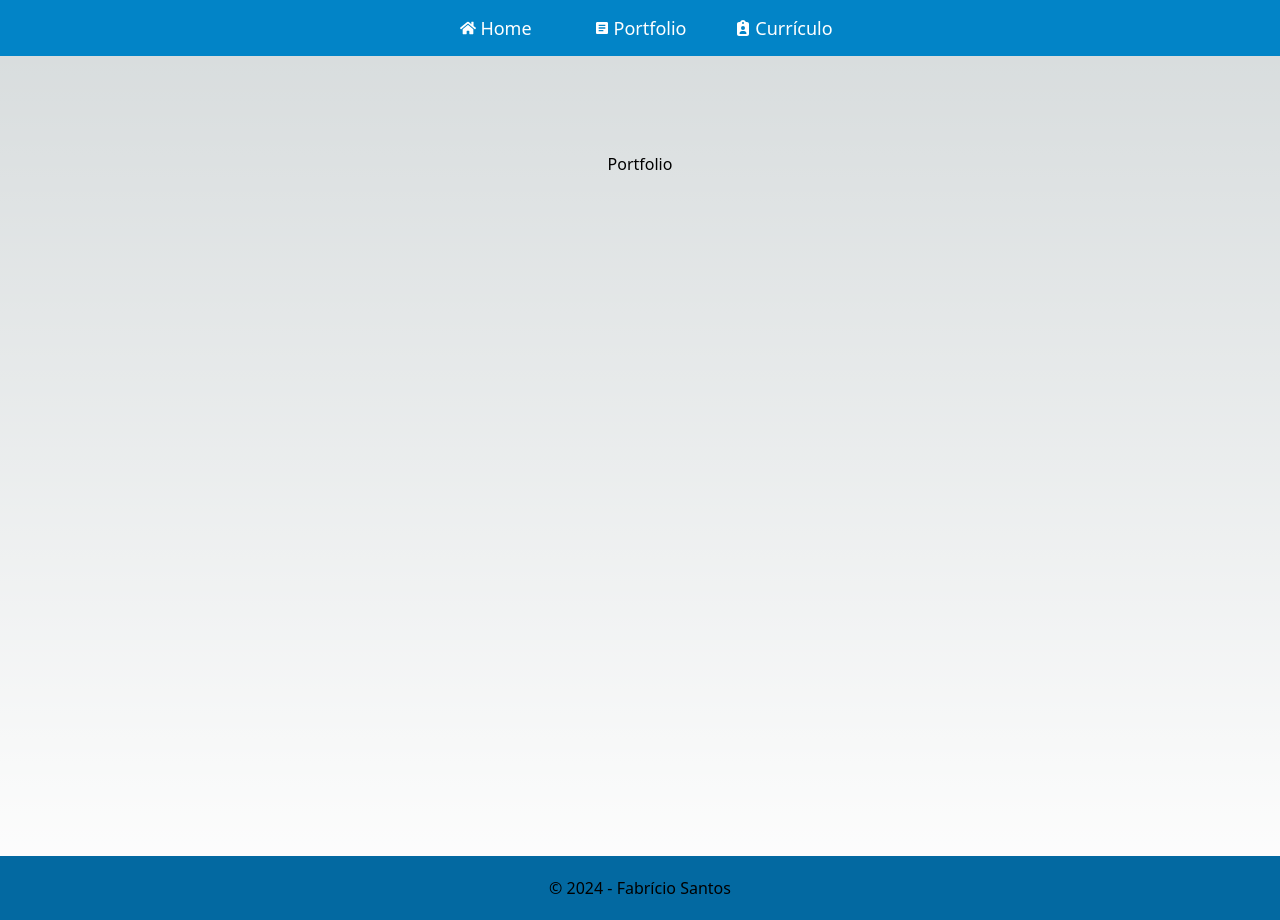
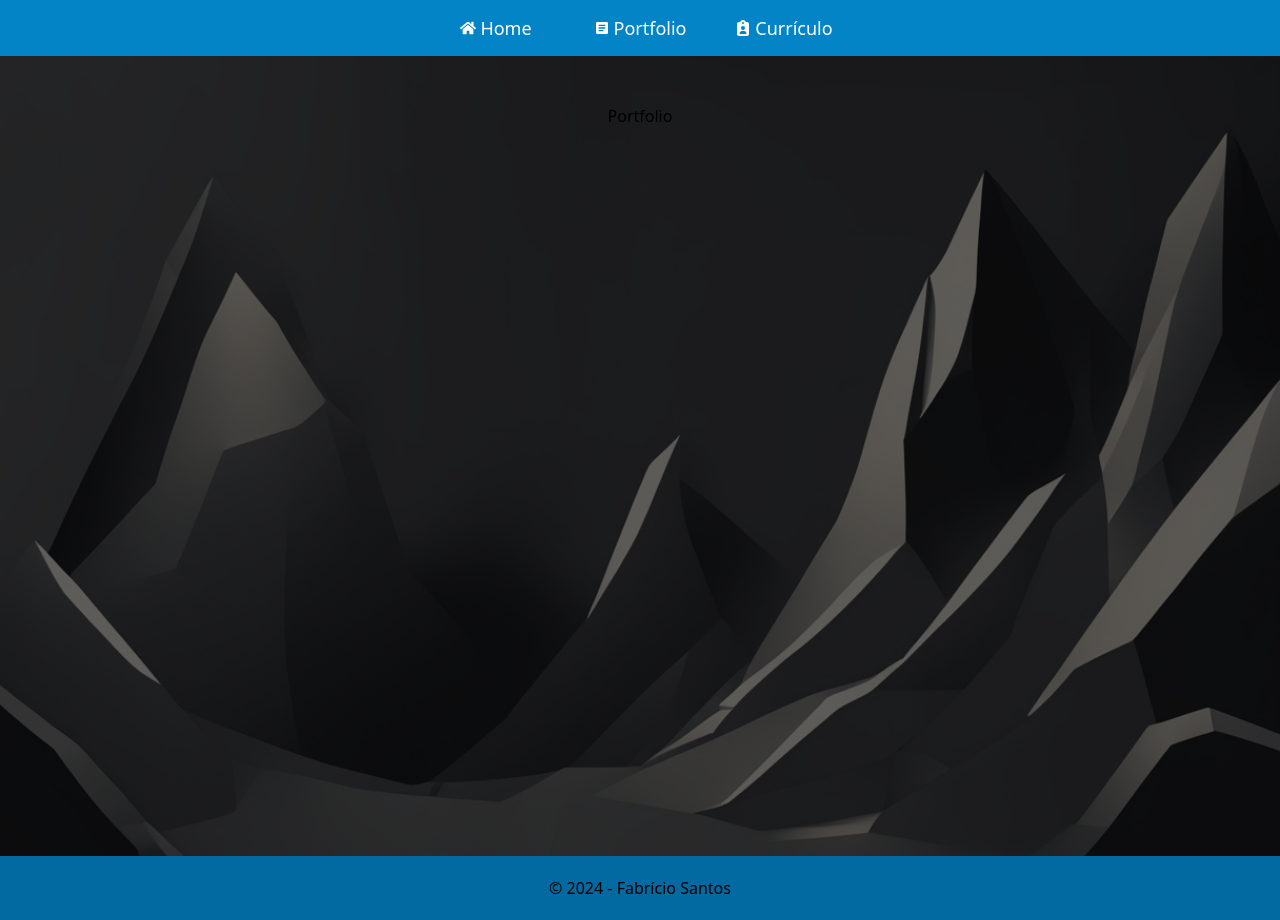
Before and after one commit to fabriciored/portfolio, a Next.js app: page /portfolio in a window 1280 px wide. Built offline with nearby package versions, Linux system fonts and the light colour scheme.

Commit message:
chore: add background image

```diff
--- a/src/layout/page/centered/index.tsx
+++ b/src/layout/page/centered/index.tsx
@@ -3,7 +3,7 @@ import { ComponentChildrenProps } from "@/intefaces/children";
 export default function CenteredPage(props: ComponentChildrenProps) {
   return (
     <>
-      <main className="flex min-h-screen flex-col items-center justify-between p-24">
+      <main className="flex min-h-screen flex-col items-center px-24 py-12 bg-zinc-900 bg-home bg-center bg-cover bg-fixed">
         {props.children}
       </main>
     </>
--- a/tailwind.config.ts
+++ b/tailwind.config.ts
@@ -14,6 +14,7 @@ const config: Config = {
         "gradient-radial": "radial-gradient(var(--tw-gradient-stops))",
         "gradient-conic":
           "conic-gradient(from 180deg at 50% 50%, var(--tw-gradient-stops))",
+          'home': "url('/images/background/bg-home.png')",
       },
       fontFamily: {
         "lato": ['Lato', 'sans-serif']
```
Also changed, not shown: public/images/background/bg-home.png (added).
